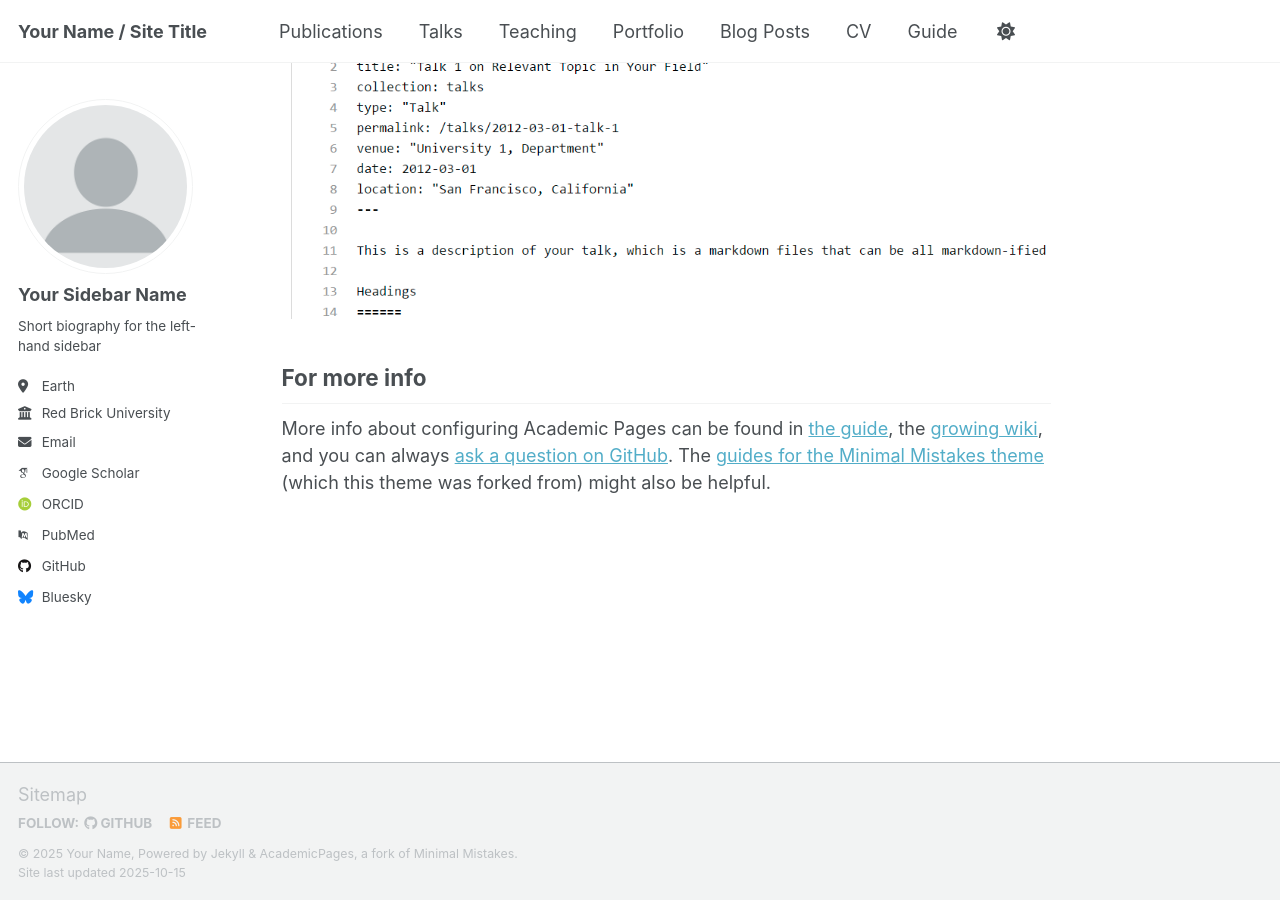
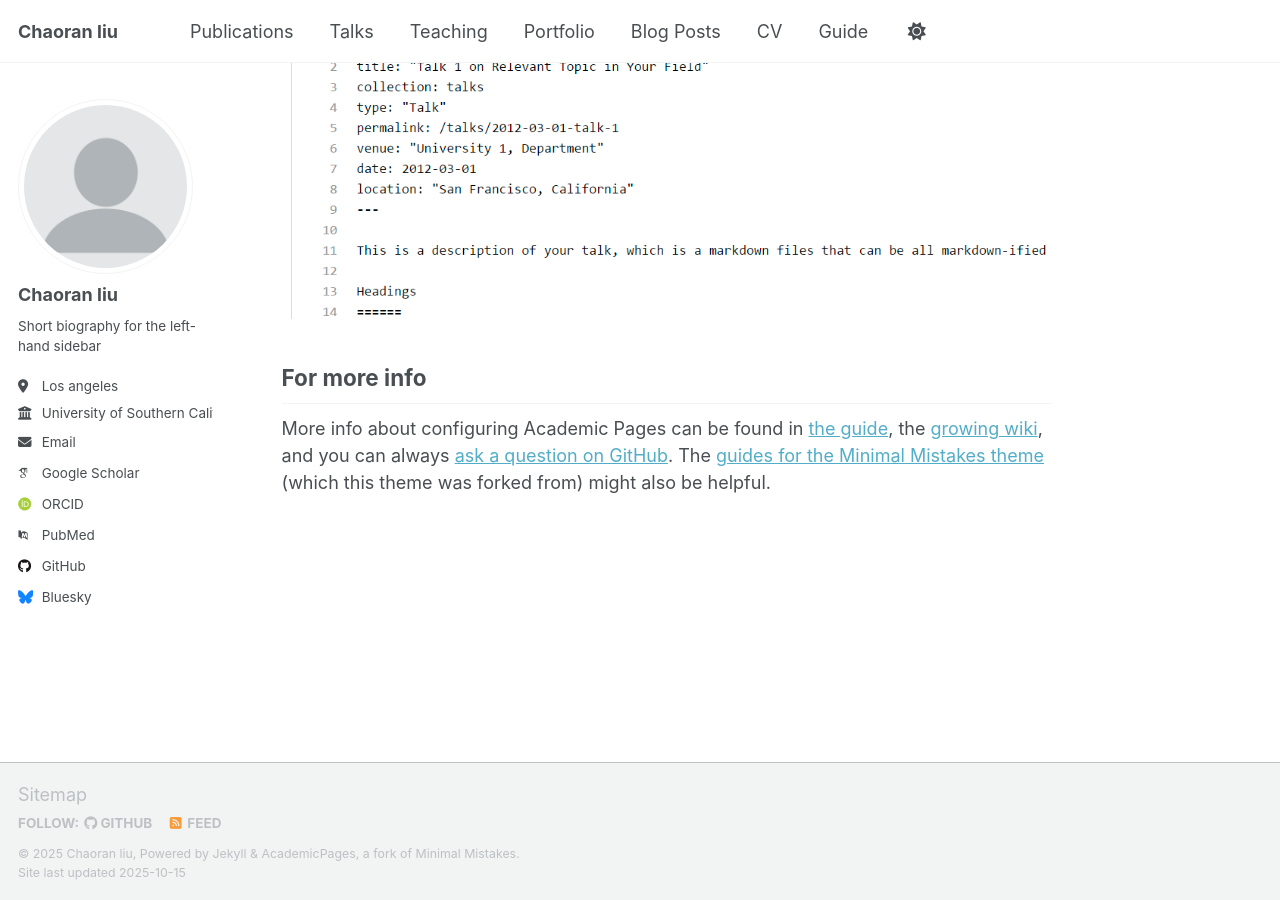
Before and after one commit to chaoran494-bot/chaoran494-bot.github.io, a Jekyll site: the page built from _pages/about.md, in a window 1280 px wide and 900 px high, scrolled down 2880 px. Built offline with Jekyll 4.4.1, drawn with Linux system fonts in a browser that asks for light colours; some web fonts are replaced; a script that is not in the unit is left out.

Commit message:
Update _config.yml

```diff
--- a/_config.yml
+++ b/_config.yml
@@ -9,10 +9,10 @@
 # Basic Site Settings
 locale                   : "en-US"
 site_theme               : "default" # Currently available options are "default", "air"
-title                    : "Your Name / Site Title"
+title                    : "Chaoran liu"
 title_separator          : "-"
-name                     : &name "Your Name"
-description              : &description "Your Name's academic portfolio"   # Update this with a general description of your site, this is the default if not overridden by a page
+name                     : &name "Chaoran liu"
+description              : &description "This is my academic cv website"   # Update this with a general description of your site, this is the default if not overridden by a page
 url                      : https://academicpages.github.io # The base hostname & protocol for your site e.g. "https://[your GitHub username].github.io",
                                                            # or if you already have some other page hosted on Github then use "https://[your GitHub username].github.io/[Your Repo Name]"
 baseurl                  : "" # the subpath of your site, e.g. "/blog"
@@ -24,23 +24,23 @@ repository               : "academicpages/academicpages.github.io"
 author:
   # Biographic information
   avatar           : "profile.png"
-  name             : "Your Sidebar Name"
+  name             : "Chaoran liu"
   pronouns         : # example: "she/her"
   bio              : "Short biography for the left-hand sidebar"
-  location         : "Earth"
-  employer         : "Red Brick University"
+  location         : "Los angeles"
+  employer         : "University of Southern California"
   uri              : # URL
-  email            : "none@example.org"
+  email            : "cliu2073@usc.edu"
 
   # Academic websites
   academia         : # URL
   arxiv            : # URL - Update with the correct link to your profile
-  googlescholar    : "https://scholar.google.com/citations?user=PS_CX0AAAAAJ"
+  googlescholar    : "https://scholar.google.com"
   inspire-hep      : # URL
   impactstory      : # URL
   orcid            : "http://orcid.org/yourorcidurl"
   semantic         : # URL
-  pubmed           : "https://www.ncbi.nlm.nih.gov/pubmed/?term=john+snow"
+  pubmed           : "https://www.ncbi.nlm.nih.gov/pubmed/?term=chaoran+liu"
   researchgate     : # URL
   scopus           : # URL
 
@@ -48,7 +48,7 @@ author:
   bitbucket        : # Username - Update with your username on the site
   codepen          : # Username
   dribbble         : # Username
-  github           : "academicpages"
+  github           : "https://github.com/chaoran494-bot"
   kaggle           : # Username
   stackoverflow    : # User number or user number and name (i.e., use "1" or "1/jeff-atwood")
 
```
